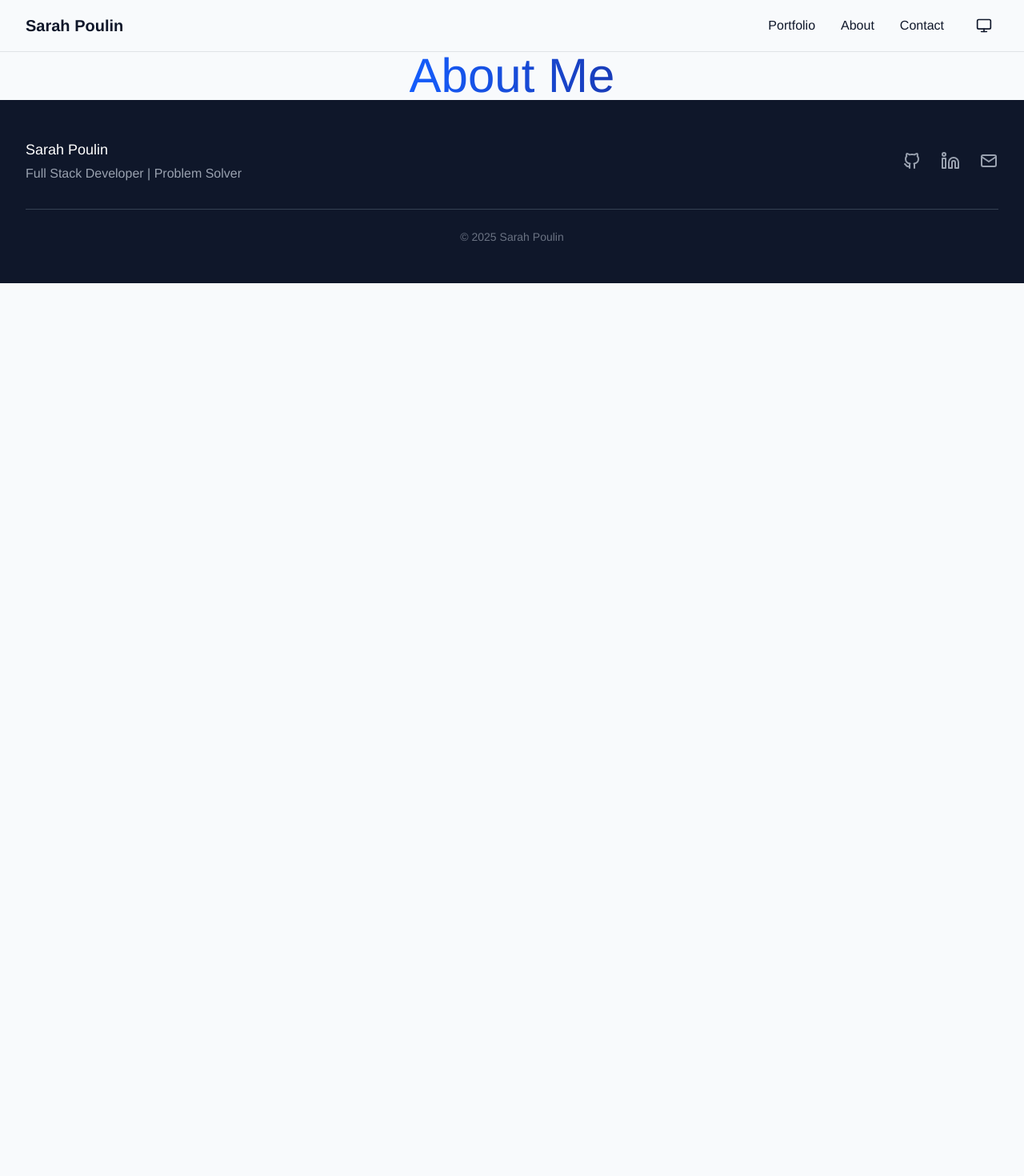
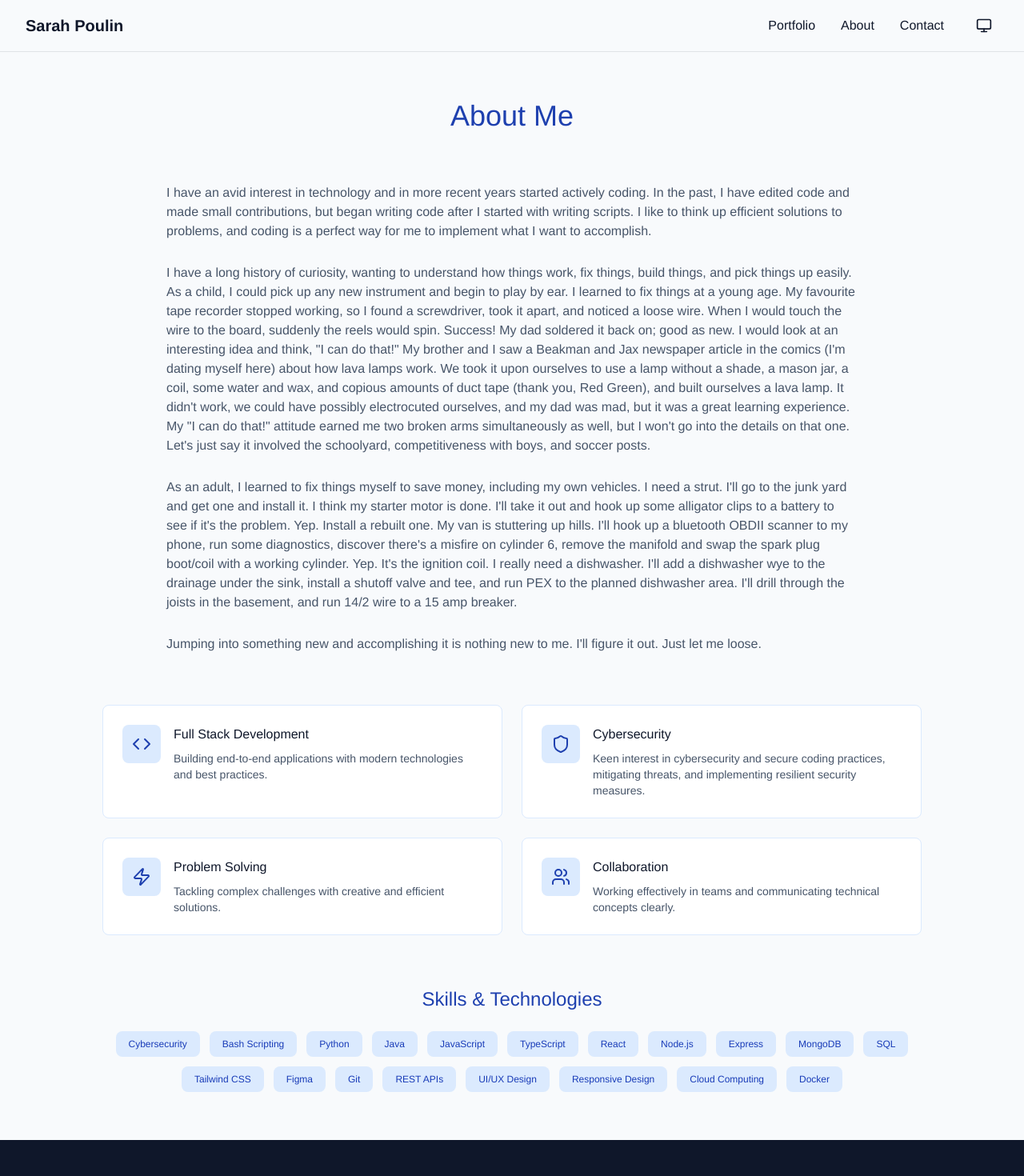
Before and after one commit to threehappypenguins/portfolio, a Next.js app: page /about in a window 1280 px wide. Shown: the top 1470 px of the page at 80% size. Before the commit the page ends 800 px from the top, so only its background shows below. Built offline with nearby package versions, Linux system fonts and the light colour scheme.

Commit message:
Completed ad styled about page

```diff
--- a/app/about/page.tsx
+++ b/app/about/page.tsx
@@ -1,7 +1,140 @@
+import { Code, Shield, Zap, Users } from "lucide-react";
+
 export default function About() {
   return (
-    <div>
-      <h1>About Me</h1>
+    <div className="min-h-screen flex flex-col items-center p-4 px-4 py-15">
+      <div className="flex flex-col items-center justify-center w-full max-w-4xl px-4 space-y-7">
+        <h2>About Me</h2>
+
+        <div className="about-paragraph pt-9 pb-16 space-y-7">
+          <p>
+            I have an avid interest in technology and in more recent years
+            started actively coding. In the past, I have edited code and made
+            small contributions, but began writing code after I started with
+            writing scripts. I like to think up efficient solutions to problems,
+            and coding is a perfect way for me to implement what I want to
+            accomplish.
+          </p>
+
+          <p>
+            I have a long history of curiosity, wanting to understand how things
+            work, fix things, build things, and pick things up easily. As a
+            child, I could pick up any new instrument and begin to play by ear.
+            I learned to fix things at a young age. My favourite tape recorder
+            stopped working, so I found a screwdriver, took it apart, and
+            noticed a loose wire. When I would touch the wire to the board,
+            suddenly the reels would spin. Success! My dad soldered it back on;
+            good as new. I would look at an interesting idea and think, "I can
+            do that!" My brother and I saw a Beakman and Jax newspaper article
+            in the comics (I'm dating myself here) about how lava lamps work. We
+            took it upon ourselves to use a lamp without a shade, a mason jar, a
+            coil, some water and wax, and copious amounts of duct tape (thank
+            you, Red Green), and built ourselves a lava lamp. It didn't work, we
+            could have possibly electrocuted ourselves, and my dad was mad, but
+            it was a great learning experience. My "I can do that!" attitude
+            earned me two broken arms simultaneously as well, but I won't go
+            into the details on that one. Let's just say it involved the
+            schoolyard, competitiveness with boys, and soccer posts.
+          </p>
+
+          <p>
+            As an adult, I learned to fix things myself to save money, including
+            my own vehicles. I need a strut. I'll go to the junk yard and get
+            one and install it. I think my starter motor is done. I'll take it
+            out and hook up some alligator clips to a battery to see if it's the
+            problem. Yep. Install a rebuilt one. My van is stuttering up hills.
+            I'll hook up a bluetooth OBDII scanner to my phone, run some
+            diagnostics, discover there's a misfire on cylinder 6, remove the
+            manifold and swap the spark plug boot/coil with a working cylinder.
+            Yep. It's the ignition coil. I really need a dishwasher. I'll add a
+            dishwasher wye to the drainage under the sink, install a shutoff
+            valve and tee, and run PEX to the planned dishwasher area. I'll
+            drill through the joists in the basement, and run 14/2 wire to a 15
+            amp breaker.
+          </p>
+
+          <p>
+            Jumping into something new and accomplishing it is nothing new to
+            me. I'll figure it out. Just let me loose.
+          </p>
+        </div>
+      </div>
+
+      <div className="about-card-container">
+        <div className="about-card">
+          <div className="about-card-icon-container">
+            <Code className="about-card-icon" />
+          </div>
+          <div>
+            <p className="about-card-title">Full Stack Development</p>
+            <p className="about-card-text">
+              Building end-to-end applications with modern technologies and best
+              practices.
+            </p>
+          </div>
+        </div>
+
+        <div className="about-card">
+          <div className="about-card-icon-container">
+            <Shield className="about-card-icon" />
+          </div>
+          <div>
+            <p className="about-card-title">Cybersecurity</p>
+            <p className="text-sm text-card-text">
+              Keen interest in cybersecurity and secure coding practices,
+              mitigating threats, and implementing resilient security measures.
+            </p>
+          </div>
+        </div>
+
+        <div className="about-card">
+          <div className="about-card-icon-container">
+            <Zap className="about-card-icon" />
+          </div>
+          <div>
+            <p className="about-card-title">Problem Solving</p>
+            <p className="text-sm text-card-text">
+              Tackling complex challenges with creative and efficient solutions.
+            </p>
+          </div>
+        </div>
+
+        <div className="about-card">
+          <div className="about-card-icon-container">
+            <Users className="about-card-icon" />
+          </div>
+          <div>
+            <p className="about-card-title">Collaboration</p>
+            <p className="text-sm text-card-text">
+              Working effectively in teams and communicating technical concepts
+              clearly.
+            </p>
+          </div>
+        </div>
+      </div>
+      <h3>Skills & Technologies</h3>
+
+      <div className="flex flex-wrap justify-center gap-3 max-w-5xl">
+        <span className="about-tech-btn">Cybersecurity</span>
+        <span className="about-tech-btn">Bash Scripting</span>
+        <span className="about-tech-btn">Python</span>
+        <span className="about-tech-btn">Java</span>
+        <span className="about-tech-btn">JavaScript</span>
+        <span className="about-tech-btn">TypeScript</span>
+        <span className="about-tech-btn">React</span>
+        <span className="about-tech-btn">Node.js</span>
+        <span className="about-tech-btn">Express</span>
+        <span className="about-tech-btn">MongoDB</span>
+        <span className="about-tech-btn">SQL</span>
+        <span className="about-tech-btn">Tailwind CSS</span>
+        <span className="about-tech-btn">Figma</span>
+        <span className="about-tech-btn">Git</span>
+        <span className="about-tech-btn">REST APIs</span>
+        <span className="about-tech-btn">UI/UX Design</span>
+        <span className="about-tech-btn">Responsive Design</span>
+        <span className="about-tech-btn">Cloud Computing</span>
+        <span className="about-tech-btn">Docker</span>
+      </div>
     </div>
   );
 }
--- a/app/globals.css
+++ b/app/globals.css
@@ -7,6 +7,7 @@
   --h1: #155dfc;
   --h1-end: #193cb8;
   --h2: #1E40AF;
+  --about-paragraph: #475569;
 
   /* Light mode button colours */
   --button-primary-bg: #1e40af;
@@ -16,6 +17,9 @@
   --button-secondary-hover: #e0e3ee;
   --button-secondary-text: #1e40af;
   --button-secondary-border: #1e40af;
+  --about-tech-btn: #DBEAFE;
+  --about-tech-btn-hover: #D6E7FE;
+  --about-tech-btn-font: #193CB8;
 
   /* Light mode timeline colours */
   --dot-bg: #1E40AF;
@@ -26,6 +30,14 @@
   --portfolio-text: #475569;
   --technologies-btn: #E5E7EB;
   --technologies-btn-font: #1f1e2a;
+
+  /* Light mode About cards */
+  --card-bg: #FFFFFF;
+  --card-title-text: #0F172A;
+  --card-text: #475569;
+  --card-icon-bg: #DBEAFE;
+  --card-icon: #1E40AF;
+  --card-border: #DBEAFE;
 }
 
 .dark {
@@ -35,6 +47,7 @@
   --h1: #51a2ff;
   --h1-end: #155dfc;
   --h2: #3B82F6;
+  --about-paragraph: #97A4BA;
 
   /* Dark mode button colours */
   --button-primary-bg: #0950c3;
@@ -44,6 +57,9 @@
   --button-secondary-hover: rgba(51, 65, 85, 0.4);
   --button-secondary-text: #ffffff;
   --button-secondary-border: #334155;
+  --about-tech-btn: rgba(28, 57, 142, 0.3);
+  --about-tech-btn-hover: #1C2F69;
+  --about-tech-btn-font: #8EC5FF;
 
   /* Dark mode timeline colours */
   --dot-bg: #3B82F6;
@@ -54,6 +70,14 @@
   --portfolio-text: #94A3B8;
   --technologies-btn: #364153;
   --technologies-btn-font: #E5E7EB;
+
+  /* Dark mode About cards */
+  --card-bg: #1E293B;
+  --card-title-text: #F8FAFC;
+  --card-text: #94A3B8;
+  --card-icon-bg: rgba(28, 57, 142, 0.3);
+  --card-icon: #3B82F6;
+  --card-border: #335CD7;
 }
 
 @theme inline {
@@ -63,6 +87,7 @@
   --color-h1: var(--h1);
   --color-h2: var(--h2);
   --color-h1-end: var(--h1-end);
+  --color-about-paragraph: var(--about-paragraph);
   --color-button-primary-bg: var(--button-primary-bg);
   --color-button-primary-hover: var(--button-primary-hover);
   --color-button-primary-text: var(--button-primary-text);
@@ -73,11 +98,20 @@
   --color-portfolio-text: var(--portfolio-text);
   --color-technologies-btn: var(--technologies-btn);
   --color-technologies-btn-font: var(--technologies-btn-font);
+  --color-about-tech-btn: var(--about-tech-btn);
+  --color-about-tech-btn-hover: var(--about-tech-btn-hover);
+  --color-about-tech-btn-font: var(--about-tech-btn-font);
   --color-dot-bg: var(--dot-bg);
   --color-dot-border: var(--dot-border);
   --color-date-text: var(--date-text);
   --color-title-text: var(--title-text);
   --color-line-bg: var(--line-bg);
+  --color-card-bg: var(--card-bg);
+  --color-card-title-text: var(--card-title-text);
+  --color-card-text: var(--card-text);
+  --color-card-icon-bg: var(--card-icon-bg);
+  --color-card-icon: var(--card-icon);
+  --color-card-border: var(--card-border);
 }
 
 body {
@@ -89,6 +123,8 @@ body {
 .bg-gradient-bg {
   background-image: var(--gradient-bg);
 }
+
+/* Headers */
 
 h1 {
   @apply text-center w-fit mx-auto text-6xl;
@@ -104,6 +140,13 @@ h2 {
   color: var(--h2);
 }
 
+h3 {
+  @apply text-2xl pb-6;
+  color: var(--h2);
+}
+
+/* Social Buttons */
+
 .social-button-group {
   @apply flex flex-wrap gap-4 justify-center w-full;
 }
@@ -112,6 +155,44 @@ h2 {
   @apply min-w-45 px-4 py-2 font-medium rounded-lg transition-colors duration-200 whitespace-nowrap flex items-center justify-center gap-4;
 }
 
+/* About Cards */
+
+.about-paragraph {
+  color: var(--about-paragraph);
+}
+
+.about-card-container {
+  @apply grid grid-cols-1 md:grid-cols-2 gap-6 max-w-5xl pb-16;
+}
+
+.about-card {
+  @apply border border-card-border rounded-lg p-6 bg-card-bg flex gap-4;
+}
+
+.about-card-icon-container {
+  @apply shrink-0 w-12 h-12 rounded-lg bg-card-icon-bg flex items-center justify-center;
+}
+
+.about-card-icon {
+  @apply w-6 h-6 text-card-icon;
+}
+
+.about-card-title {
+  @apply text-card-title-text mb-2;
+}
+
+.about-card-text {
+  @apply text-sm text-card-text;
+}
+
+/* About Technologies Buttons */
+
+.about-tech-btn {
+  @apply text-xs px-4 py-2 bg-about-tech-btn hover:bg-about-tech-btn-hover text-about-tech-btn-font rounded-lg;
+}
+
+/* Footer */
+
 footer {
   background-color: #0f172a;
 }
```
